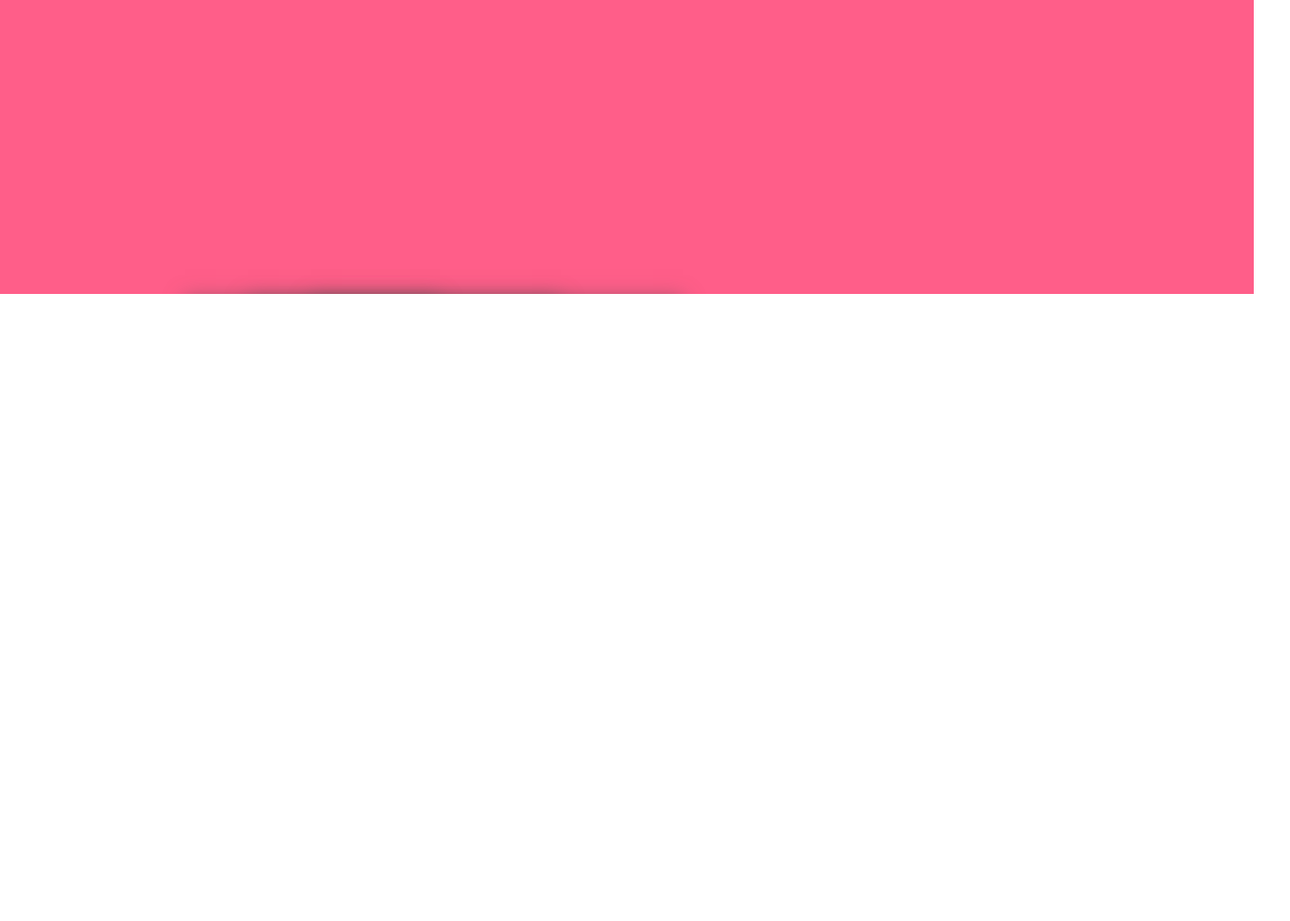
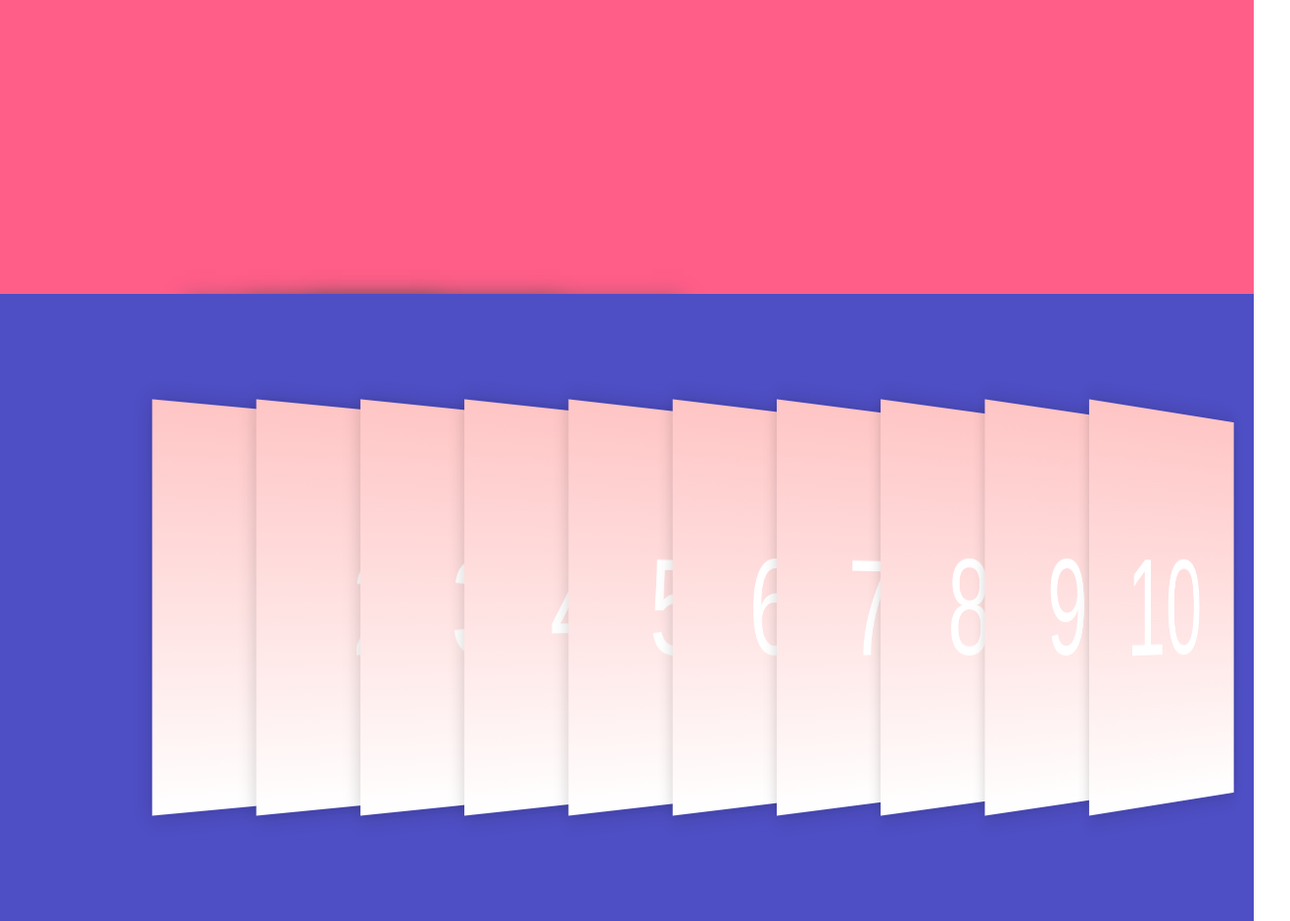
Before and after one commit to mischatch/css-UI, a plain HTML site: page index.html in a window 1280 px wide. Shown: the part 500-1440 px from the top of the page at 98% size, 1317 px wide, since content can reach past the window. Before the commit the page ends 800 px from the top, so only its background shows below. Drawn offline with nearby package versions, Linux system fonts and the light colour scheme.

Commit message:
added slides

```diff
--- a/css/main.css
+++ b/css/main.css
@@ -261,3 +261,43 @@ body {
 .content2:hover .desktop {
   transform: translateY(12px) rotateY(18deg) rotateX(7deg);
 }
+
+/* _______________content3 __________ */
+/* body { margin: 0; } */
+
+.content3 {
+  height: 600px;
+}
+
+.images-container {
+  background-color: #4e4ec5;
+  height: 80vh;
+/*   margin: ; */
+  display: flex;
+  align-items: center;
+  justify-content: center;
+  perspective: 1800px;
+}
+
+.image {
+  width: 300px;
+  height: 400px;
+  background: linear-gradient(#ffc5c5, white);
+  box-shadow: 1px 1px 20px 0px rgba(0, 0, 0, 0.2);
+  margin-right: -200px;
+  transition: 0.3s;
+  transform: rotateY(45deg);
+  line-height: 400px;
+  text-align: center;
+  font-family: sans-serif;
+  font-size: 140px;
+  color: white;
+}
+
+.image_active {
+  background: linear-gradient(#ff6a89, #ff1212);
+  margin-left: 130px;
+  margin-right: -30px;
+  transform: rotateY(25deg);
+  color: #ffecf0;
+}
--- a/index.html
+++ b/index.html
@@ -43,6 +43,21 @@
           <div class="tablet"></div>
           <div class="desktop"></div>
         </div>
+
+        <div class="content3">
+          <div class="images-container">
+            <div class="image">1</div>
+            <div class="image">2</div>
+            <div class="image">3</div>
+            <div class="image">4</div>
+            <div class="image">5</div>
+            <div class="image">6</div>
+            <div class="image">7</div>
+            <div class="image">8</div>
+            <div class="image">9</div>
+            <div class="image">10</div>
+          </div>
+        </div>
     </body>
     <script src="js/main.js"></script>
 </html>
--- a/js/main.js
+++ b/js/main.js
@@ -18,4 +18,9 @@ document.addEventListener('DOMContentLoaded', () => {
     $('.menu-nav').toggleClass('menu-nav_active');
   });
 
+  $('.image').hover(function(e){
+    e.preventDefault();
+    $(this).toggleClass('image_active');
+  });
+
 });
```
